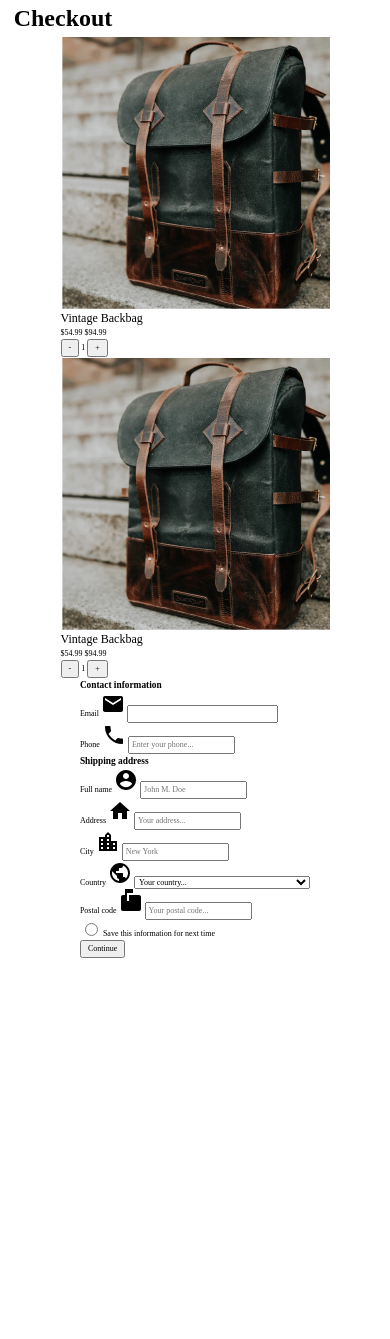
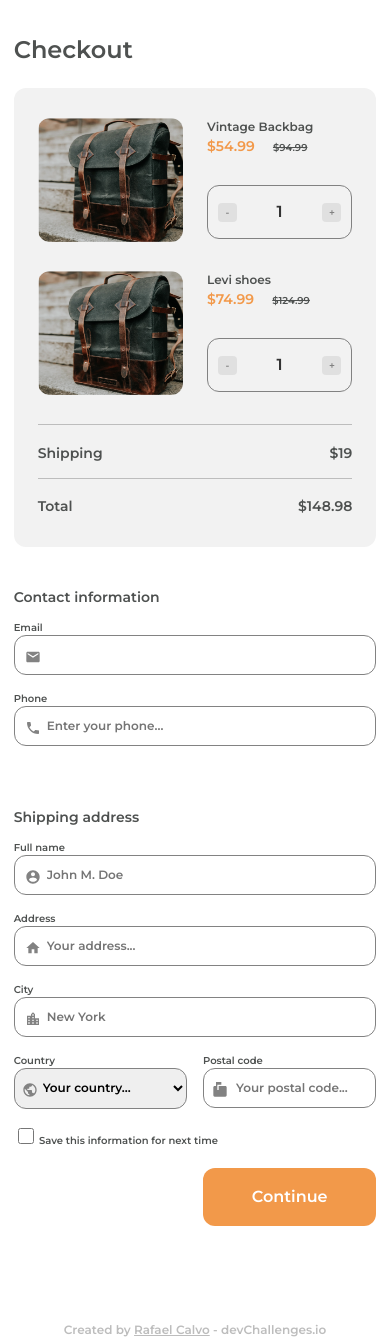
Before and after one commit to rafacalvodev/checkout-form-challenge, a plain HTML site: page index.html in a window 390 px wide. Before the commit the page ends 958 px from the top, so only its background shows below. Drawn offline with Linux system fonts and the light colour scheme.

Commit message:
Added mobile version

```diff
--- a/index.html
+++ b/index.html
@@ -31,15 +31,15 @@
     <title>Checkout Form Challenge</title>
     <link rel="stylesheet" href="/style.css" />
   </head>
-  <body>
-    <div class="container">
+  <body class="container">
     <h1>Checkout</h1>
     <section class="checkout">
       <div class="forms">
         <div class="contact">
-            <h3>Contact information</h3>
-            <div class="input-icons email">
+          <h2>Contact information</h2>
+          <div class="single-form email">
             <label for="email">Email</label>
+            <div class="input-icons">
               <svg
                 xmlns="http://www.w3.org/2000/svg"
                 height="24px"
@@ -62,8 +62,10 @@
                 required
               />
             </div>
-            <div class="input-icons phone">
+          </div>
+          <div class="single-form phone">
             <label for="email">Phone</label>
+            <div class="input-icons">
               <svg
                 xmlns="http://www.w3.org/2000/svg"
                 height="24px"
@@ -87,11 +89,13 @@
               />
             </div>
           </div>
+        </div>
         <div class="shipping">
-            <h3>Shipping address</h3>
+          <h2>Shipping address</h2>
           <div class="shipping-forms">
-              <div class="input-icons name">
+            <div class="single-form name">
               <label for="fname">Full name</label>
+              <div class="input-icons">
                 <svg
                   xmlns="http://www.w3.org/2000/svg"
                   height="24px"
@@ -114,8 +118,10 @@
                   required
                 />
               </div>
-              <div class="input-icons address">
+            </div>
+            <div class="single-form address">
               <label for="adr">Address</label>
+              <div class="input-icons">
                 <svg
                   xmlns="http://www.w3.org/2000/svg"
                   height="24px"
@@ -136,8 +142,10 @@
                   required
                 />
               </div>
-              <div class="input-icons city">
+            </div>
+            <div class="single-form city">
               <label for="city">City</label>
+              <div class="input-icons">
                 <svg
                   xmlns="http://www.w3.org/2000/svg"
                   height="24px"
@@ -159,8 +167,10 @@
                   required
                 />
               </div>
-              <div class="input-icons country">
+            </div>
+            <div class="single-form country">
               <label for="country">Country</label>
+              <div class="input-icons">
                 <svg
                   xmlns="http://www.w3.org/2000/svg"
                   height="24px"
@@ -498,8 +508,10 @@
                   <option value="Zimbabwe">Zimbabwe</option>
                 </select>
               </div>
-              <div class="input-icons postal">
+            </div>
+            <div class="single-form postal">
               <label for="zip">Postal code</label>
+              <div class="input-icons">
                 <svg
                   xmlns="http://www.w3.org/2000/svg"
                   height="24px"
@@ -516,26 +528,26 @@
                 <input
                   type="text"
                   id="zip"
+                  class="input-field"
                   name="zip"
                   placeholder="Your postal code..."
                   pattern="\d*"
                 />
               </div>
+            </div>
             <div class="confirm">
-                <input type="radio" id="confirm" name="confirm" value="mail" />
+              <input type="checkbox" id="confirm" name="confirm" />
               <label for="confirm">Save this information for next time</label>
             </div>
-              <div class="submit">
             <button type="submit">Continue</button>
-              </div>
           </div>
         </div>
       </div>
       <div class="products">
         <div class="single-product">
           <img src="/img/photo1.png" alt="Product 1 picture" />
-            <div class="product-inf">
-              <p>Vintage Backbag</p>
+          <div class="product-info">
+            <a href="#">Vintage Backbag</a>
             <div class="price">
               <span class="current-price">$54.99</span>
               <span class="old-price">$94.99</span>
@@ -549,11 +561,11 @@
         </div>
         <div class="single-product">
           <img src="/img/photo1.png" alt="Product 1 picture" />
-            <div class="product-inf">
-              <p>Vintage Backbag</p>
+          <div class="product-info">
+            <a href="#">Levi shoes</a>
             <div class="price">
-                <span class="current-price">$54.99</span>
-                <span class="old-price">$94.99</span>
+              <span class="current-price">$74.99</span>
+              <span class="old-price">$124.99</span>
             </div>
             <div class="quantity">
               <button>-</button>
@@ -562,8 +574,35 @@
             </div>
           </div>
         </div>
+        <div class="full-total">
+          <div class="shipping-price">
+            <p>Shipping</p>
+            <span>$19</span>
+          </div>
+          <div class="total">
+            <p>Total</p>
+            <span>$148.98</span>
+          </div>
+        </div>
       </div>
     </section>
-    </div>
+    <footer class="attribution">
+      <p>
+        Created by
+        <a
+          href="https://rafacalvo.me/es-es/"
+          target="_blank"
+          rel="noopener noreferrer"
+          >Rafael Calvo</a
+        >
+        -
+        <a
+          href="https://devchallenges.io"
+          target="_blank"
+          rel="noopener noreferrer"
+          >devChallenges.io</a
+        >
+      </p>
+    </footer>
   </body>
 </html>
--- a/style.css
+++ b/style.css
@@ -39,6 +39,8 @@ body {
   min-height: 100vh;
   text-rendering: optimizeSpeed;
   line-height: 1.5;
+  font-family: 'Montserrat', sans-serif;
+  font-weight: 600;
 }
 
 /* A elements that don't have a class get default styles */
@@ -80,16 +82,64 @@ select {
 :root {
   --light-gray: #f2f2f2;
   --gray: #828282;
-  --dark-gray: #333333;
+  --darker-gray: #333333;
+  --dark-gray: #4e5150;
+  --main-radius: 1.5rem;
+}
+
+body {
+  color: var(--dark-gray);
 }
 
 h1 {
   font-size: 3rem;
+  margin: 4rem 0 2.5rem 0;
+}
+
+h2 {
+  font-size: 1.75rem;
+  margin-bottom: 1.5rem;
 }
 
 a,
 p {
   font-size: 1.5rem;
+}
+
+a {
+  text-decoration: none;
+  color: inherit;
+}
+
+label {
+  margin-bottom: 0.65rem;
+  font-size: 1.25rem;
+}
+
+input[type='checkbox'] {
+  width: 2rem;
+  height: 2rem;
+  border: 1px solid var(--gray);
+  border-radius: 4px;
+}
+
+button[type='submit'] {
+  wudth: 20.75rem;
+  border: none;
+  padding: 2.125rem 5.625rem;
+  font-size: 2rem;
+  background: #f2994a;
+  color: #fff;
+  border-radius: var(--main-radius);
+  grid-area: submit;
+}
+
+section {
+  margin-bottom: 11.875rem;
+}
+
+select {
+  height: 5.07rem;
 }
 
 .container {
@@ -103,3 +153,208 @@ p {
   justify-content: space-between;
   align-items: center;
 }
+
+.products {
+  background: var(--light-gray);
+  border-radius: var(--main-radius);
+  padding: 3.75em 3em 2em 3em;
+  display: flex;
+  flex-direction: column;
+  justify-content: space-between;
+  margin-bottom: 5rem;
+  width: 100%;
+}
+
+.single-product {
+  display: flex;
+  justify-content: flex-start;
+  align-items: center;
+  margin-bottom: 3.625rem;
+}
+
+.single-product img {
+  width: 50%;
+  height: 15.5rem;
+  border-radius: var(--main-radius);
+}
+
+.product-info {
+  margin-left: 3rem;
+  width: 50%;
+  height: 100%;
+  align-self: flex-start;
+  display: flex;
+  flex-direction: column;
+  justify-content: space-between;
+  align-content: space-between;
+}
+
+.current-price {
+  font-size: 1.75rem;
+  color: #f2994a;
+  margin-right: 2rem;
+}
+
+.old-price {
+  font-size: 1.25rem;
+  text-decoration: line-through;
+}
+
+.quantity {
+  margin-top: 3.5rem;
+  padding: 1.75em 1.25em;
+  border: 1px solid var(--gray);
+  border-radius: var(--main-radius);
+  display: flex;
+  justify-content: space-between;
+  align-items: center;
+  color: var(--darker-gray);
+}
+
+.quantity button {
+  width: 2.375rem;
+  height: 2.375rem;
+  font-size: 1.25rem;
+  border: none;
+  background: #e0e0e0;
+  color: #828282;
+  border-radius: 0.5rem;
+}
+
+.quantity span {
+  font-size: 2rem;
+}
+
+.shipping-price,
+.total {
+  font-size: 1.75rem;
+  display: flex;
+  justify-content: space-between;
+  align-items: center;
+  flex-direction: row;
+  border-top: 1px solid #bdbdbd;
+  padding-top: 1.25em;
+  padding-bottom: 1em;
+}
+
+.shipping-price p,
+.total p {
+  font-size: 1.75rem;
+}
+
+/* Forms */
+
+.forms {
+  display: flex;
+  justify-content: space-between;
+  flex-direction: column;
+  width: 100%;
+}
+
+.forms label {
+  font-size: 1.25rem;
+}
+
+.contact {
+  margin-bottom: 5.625rem;
+}
+
+.single-form {
+  /* display: flex;
+  flex-direction: column; */
+  position: relative;
+  margin-bottom: 2rem;
+  width: 100%;
+}
+
+.input-icons svg {
+  position: absolute;
+  color: var(--gray);
+  fill: var(--gray);
+  top: 52%;
+  left: 3%;
+  width: 2rem;
+  height: 2rem;
+}
+
+.input-field,
+select {
+  width: 100%;
+  font-size: 1.5rem;
+  padding: 1.25rem 2rem 1.25rem 4rem;
+  border-radius: var(--main-radius);
+  border: 1px solid var(--gray);
+}
+
+.shipping,
+.contact {
+  width: 100%;
+}
+
+.confirm {
+  margin-bottom: 2.5rem;
+  grid-area: confirm;
+}
+
+.name {
+  grid-area: name;
+}
+
+.address {
+  grid-area: address;
+}
+
+.city {
+  grid-area: city;
+}
+
+.country {
+  grid-area: country;
+}
+
+.country select {
+  padding-left: 3rem;
+}
+
+.country svg,
+.postal svg {
+  left: 5%;
+}
+
+.postal {
+  grid-area: postal;
+}
+
+.confirm {
+  grid-area: confirm;
+}
+
+/* .submit {
+  grid-area: submit;
+} */
+
+.shipping-forms {
+  width: 100%;
+  display: grid;
+  grid-template-columns: 1fr 1fr;
+  grid-template-rows: auto;
+  grid-template-areas:
+    'name name'
+    'address address'
+    'city city'
+    'country postal'
+    'confirm confirm'
+    '. submit';
+  column-gap: 2rem;
+}
+
+/* Footer */
+
+footer p {
+  text-align: center;
+  color: #bdbdbd;
+}
+
+footer a:first-child {
+  text-decoration: underline;
+}
```
Lines whose indentation alone changed are shown as unchanged.
